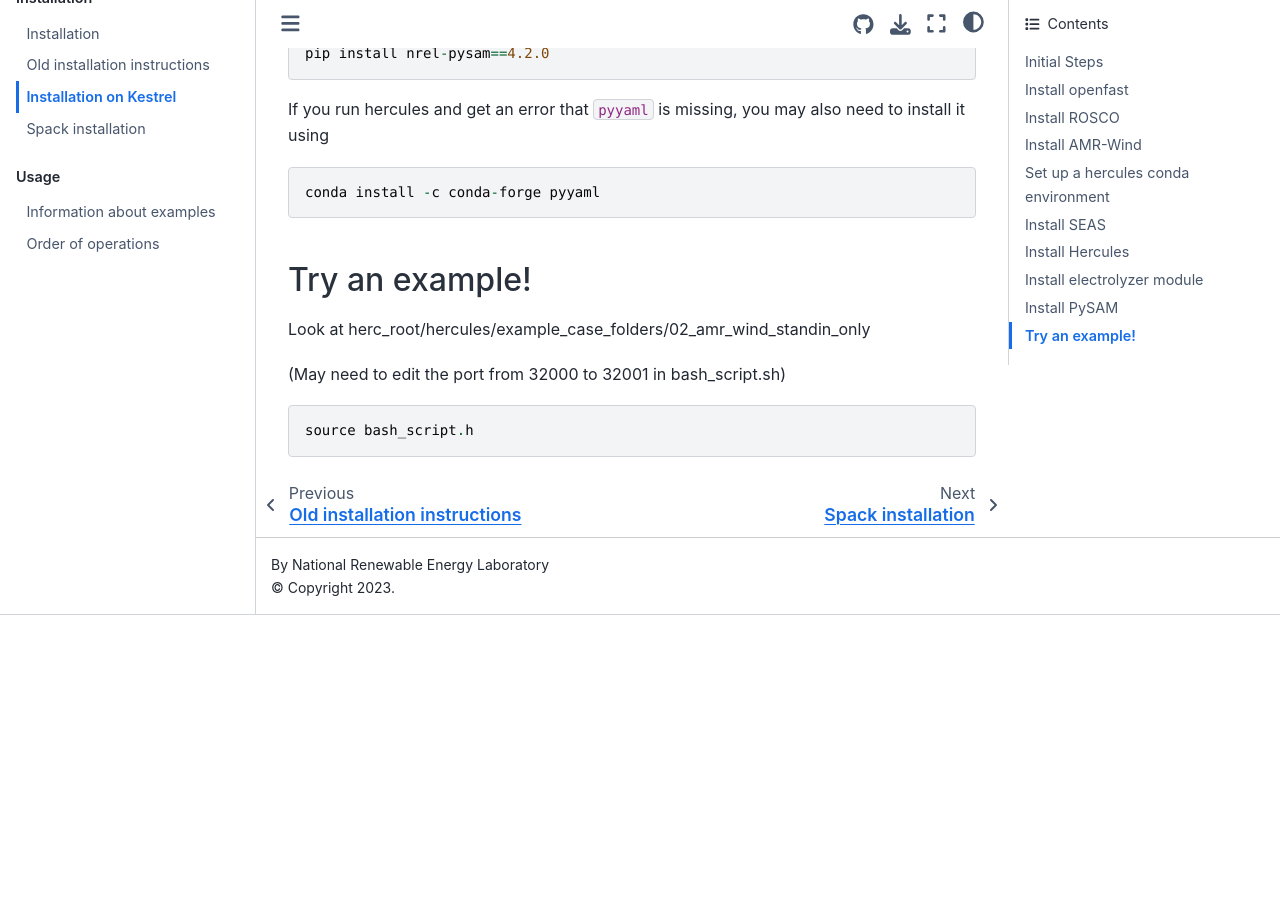
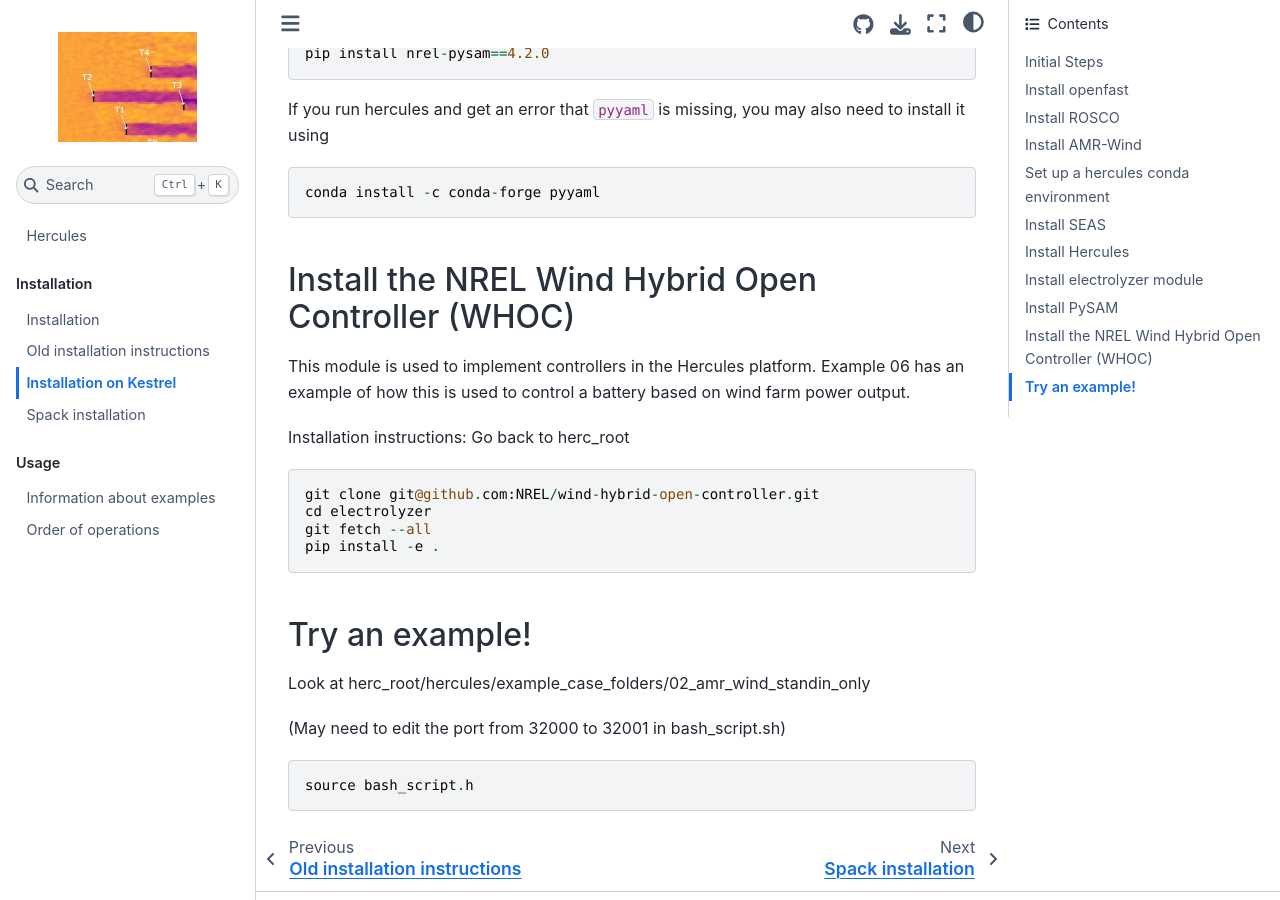
Before and after one commit to NREL/hercules, a Jupyter Book: the page built from docs/install_on_kestrel.md, in a window 1280 px wide and 900 px high, scrolled down 4427 px. Built offline with Jupyter Book 1.0.4 settings and Sphinx 7.4.7 and the Sphinx Book theme 1.1.4, drawn with Linux system fonts in a browser that asks for light colours; before the commit the page ends 5042 px from its top, so only the background shows below that.

Commit message:
Add WHOC installation instructions to Hercules documentation

````diff
--- a/docs/install_on_kestrel.md
+++ b/docs/install_on_kestrel.md
@@ -218,7 +218,19 @@
 ```
 conda install -c conda-forge pyyaml
 ```
+## Install the NREL Wind Hybrid Open Controller (WHOC)
 
+This module is used to implement controllers in the Hercules platform. Example 06 has an example of how this is used to control a battery based on wind farm power output.
+
+Installation instructions:
+Go back to herc_root
+
+```
+git clone git@github.com:NREL/wind-hybrid-open-controller.git
+cd electrolyzer
+git fetch --all
+pip install -e .
+```
 
 ## Try an example!
 
````
Also changed, not shown: docs/install_old.md (+11 -0 lines).
